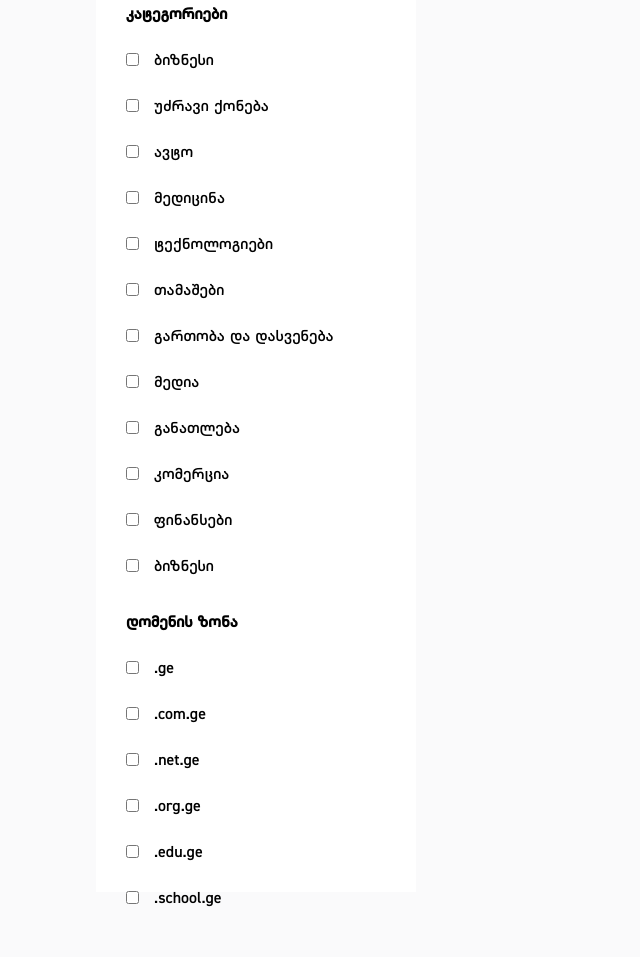
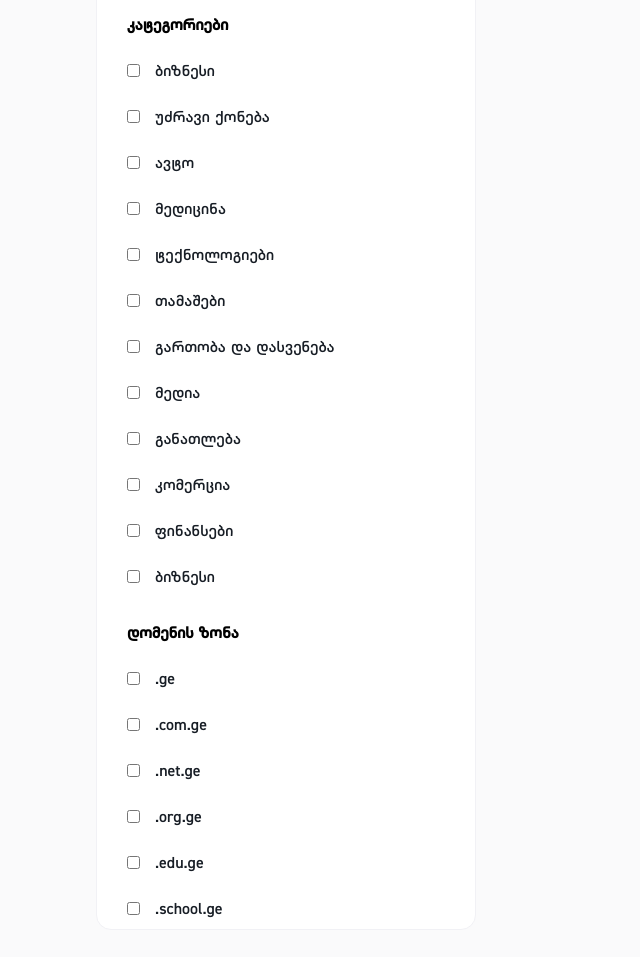
Before and after one commit to Datodia/Lemondo-Task, a plain HTML site: page index.html in a window 1280 px wide. Shown: the part 907-1864 px from the top of the page, without its empty margins (0-640 px from the left). Drawn offline with nearby package versions, Linux system fonts and the light colour scheme.

Commit message:
padding and border

```diff
--- a/index.html
+++ b/index.html
@@ -138,51 +138,51 @@
                     </div>
                     <div class="checkbox">
                         <input type="checkbox" class="checkboxCategory" id="1">
-                        <span>ბიზნესი</span>
+                        <label for="1">ბიზნესი</label>
                     </div>
                     <div class="checkbox">
                         <input type="checkbox" class="checkboxCategory" id="2">
-                        <span>უძრავი ქონება</span>
+                        <label for="2">უძრავი ქონება</label>
                     </div>
                     <div class="checkbox">
                         <input type="checkbox" class="checkboxCategory" id="3">
-                        <span>ავტო</span>
+                        <label for="3">ავტო</label>
                     </div>
                     <div class="checkbox">
                         <input type="checkbox" class="checkboxCategory" id="4">
-                        <span>მედიცინა</span>
+                        <label for="4">მედიცინა</label>
                     </div>
                     <div class="checkbox">
                         <input type="checkbox" class="checkboxCategory" id="5">
-                        <span>ტექნოლოგიები</span>
+                        <label for="5">ტექნოლოგიები</label>
                     </div>
                     <div class="checkbox">
                         <input type="checkbox" class="checkboxCategory" id="6">
-                        <span>თამაშები</span>
+                        <label for="6">თამაშები</label>
                     </div>
                     <div class="checkbox">
                         <input type="checkbox" class="checkboxCategory" id="7">
-                        <span>გართობა და დასვენება</span>
+                        <label for="7">გართობა და დასვენება</label>
                     </div>
                     <div class="checkbox">
                         <input type="checkbox" class="checkboxCategory" id="8">
-                        <span>მედია</span>
+                        <label for="8">მედია</label>
                     </div>
                     <div class="checkbox">
                         <input type="checkbox" class="checkboxCategory" id="9">
-                        <span>განათლება</span>
+                        <label for="9">განათლება</label>
                     </div>
                     <div class="checkbox">
                         <input type="checkbox" class="checkboxCategory" id="10">
-                        <span>კომერცია</span>
+                        <label for="10">კომერცია</label>
                     </div>
                     <div class="checkbox">
                         <input type="checkbox" class="checkboxCategory" id="11">
-                        <span>ფინანსები</span>
+                        <label for="11">ფინანსები</label>
                     </div>
                     <div class="checkbox">
                         <input type="checkbox" class="checkboxCategory" id="12">
-                        <span>ბიზნესი</span>
+                        <label for="12">ბიზნესი</label>
                     </div>
 
 
@@ -190,28 +190,28 @@
                         <h1>დომენის ზონა</h1>
                     </div>
                     <div class="checkbox">
-                        <input type="checkbox" class="checkboxDomain">
-                        <span>.ge</span>
+                        <input type="checkbox" class="checkboxDomain" id="13">
+                        <label for="13">.ge</label>
                     </div>
                     <div class="checkbox">
-                        <input type="checkbox" class="checkboxDomain">
-                        <span>.com.ge</span>
+                        <input type="checkbox" class="checkboxDomain" id="14">
+                        <label for="14">.com.ge</label>
                     </div>
                     <div class="checkbox">
-                        <input type="checkbox" class="checkboxDomain">
-                        <span>.net.ge</span>
+                        <input type="checkbox" class="checkboxDomain" id="15">
+                        <label id="15">.net.ge</label>
                     </div>
                     <div class="checkbox">
-                        <input type="checkbox" class="checkboxDomain">
-                        <span>.org.ge</span>
+                        <input type="checkbox" class="checkboxDomain" id="16">
+                        <label for="16">.org.ge</label>
                     </div>
                     <div class="checkbox">
-                        <input type="checkbox" class="checkboxDomain">
-                        <span>.edu.ge</span>
+                        <input type="checkbox" class="checkboxDomain" id="17">
+                        <label for="17">.edu.ge</label>
                     </div>
                     <div class="checkbox">
-                        <input type="checkbox" class="checkboxDomain">
-                        <span>.school.ge</span>
+                        <input type="checkbox" class="checkboxDomain" id="18">
+                        <label for="18">.school.ge</label>
                     </div>
                 </div>
 
--- a/style.css
+++ b/style.css
@@ -20,7 +20,7 @@
     height: 80px;
     display: flex;
     background-color: white;
-    border-bottom: 1px solid gray;
+    border-bottom: 1px solid #F1F1F5;
 }
 
 header .header {
@@ -28,6 +28,7 @@
     margin: auto;
     display: flex;
     justify-content: space-between;
+    align-items: flex-end;
 }
 
 header .header .buttons {
@@ -165,6 +166,7 @@
 .main-container .sort .sorting h1,
 header .header .buttons button {
     cursor: pointer;
+    background: none;
 }
 
 .main-container .sort .quantity {
@@ -204,8 +206,10 @@
 .main-container .filter-container .filter {
     width: 380px;
     background-color: white;
-    height: 1361px;
     margin-bottom: 150px;
+    border: 1px solid #F1F1F5;
+    border-radius: 15px;
+    padding: 10px 30px;
 }
 
 .main-container .filter-container .filter .mob-sort,
@@ -235,12 +239,15 @@
     width: 100%;
     height: 100%;
     outline: none;
-    font-size: 19px;
+    font-size: 16px;
     font-family: 'TKT';
     margin-left: 12px;
+    font-weight: normal;
     border-radius: 5px;
     text-align: center;
-    border: 1px solid #999;
+    border: 1px solid #F1F1F5;
+    color: #171D25;
+
     -moz-appearance: textfield;
 }
 
@@ -292,7 +299,7 @@
 
 
 .main-container .filter-container .right-div {
-    width: 866px;
+    flex-grow: 1;
     background-color: #FAFAFB;
 }
 
@@ -322,6 +329,8 @@
 .main-container .filter-container .domains {
     width: 100%;
     background-color: white;
+    border: 1px solid #F1F1F5;
+    border-radius: 15px;
 }
 
 .main-container .filter-container .domains .items {
@@ -356,6 +365,7 @@
     font-size: 16px;
     font-family: 'TKT';
     font-weight: normal;
+    color: #171D25;
 }
 
 .main-container .filter-container .domains .items .right p {
@@ -377,6 +387,7 @@
     border-radius: 7px;
     background-color: #99CC66;
     border: none;
+    cursor: pointer;
 }
 
 .main-container .filter-container .domains .items .right #rise {
@@ -406,16 +417,13 @@
 
 .main-container .filter-container .filter .input input {
     border: none;
+    outline: none;
 }
 
 .main-container .filter-container .filter .price {
     width: 315px;
     margin: auto;
     margin-top: 35px;
-}
-
-.main-container .filter-container .filter .checkboxes {
-    margin-left: 30px;
 }
 
 .main-container .filter-container .filter .checkboxes .title h1 {
@@ -431,10 +439,12 @@
     margin-top: 25px;
 }
 
-.main-container .filter-container .filter .checkboxes .checkbox span {
+.main-container .filter-container .filter .checkboxes .checkbox label {
     font-weight: normal;
     font-size: 16px;
     font-family: 'TKT';
+    color: #171D25;
+    cursor: pointer;
 }
 
 input[type="checkbox"] {
```
